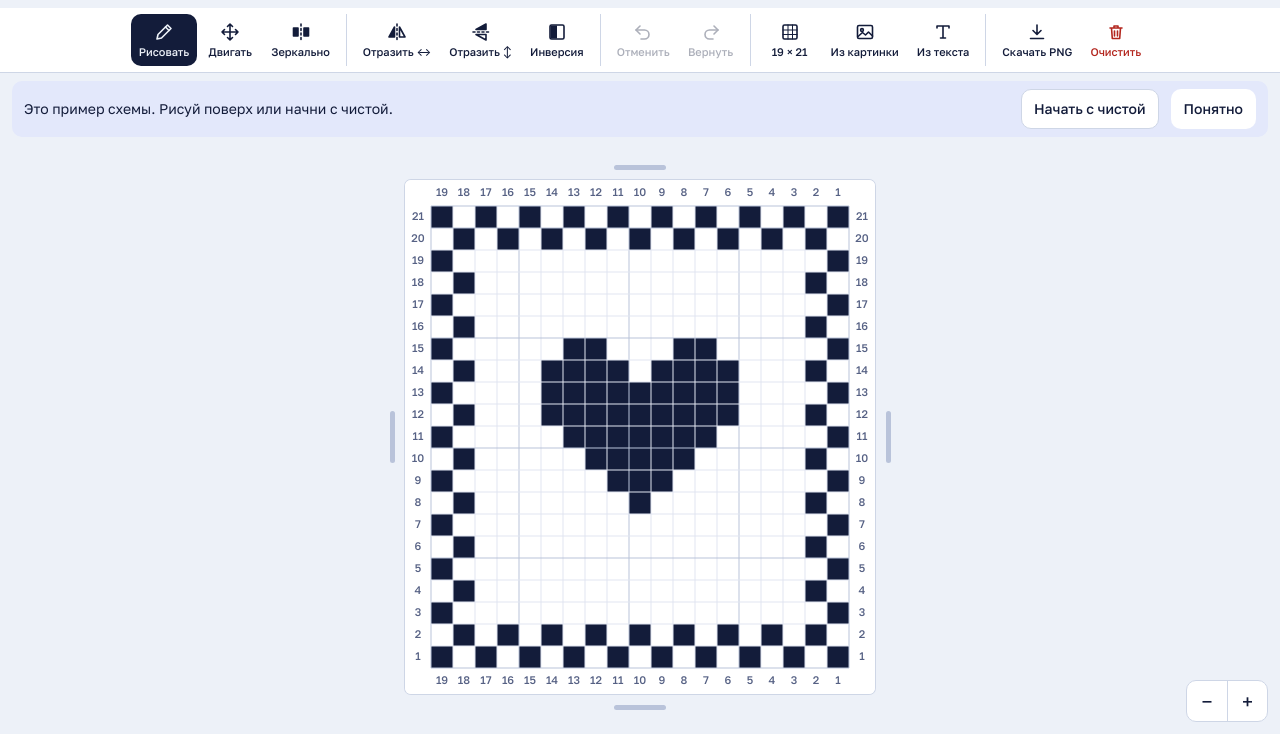
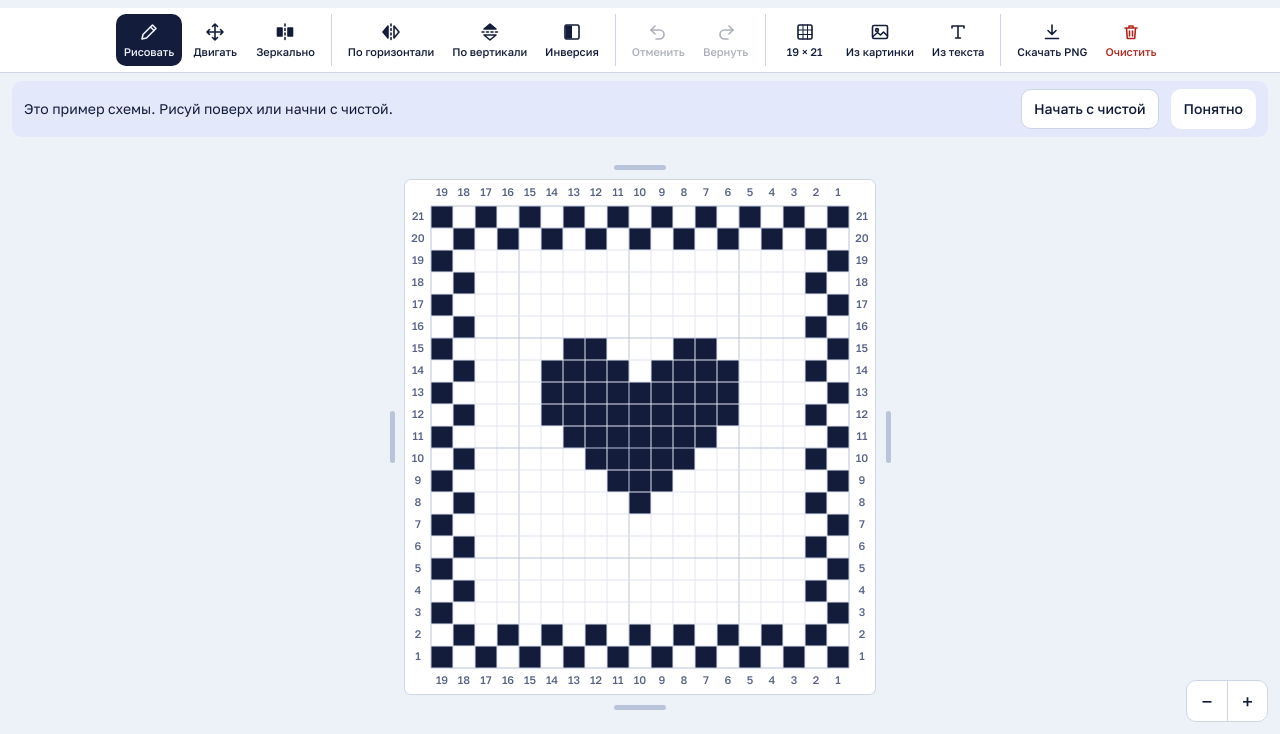
Before and after one commit to olgagamaiunova/setochka, a plain HTML site: page index.html in a window 1280 px wide. Shown: the part 66-800 px from the top of the page. Drawn offline with Linux system fonts and the light colour scheme; a web font is replaced by a local one.

Commit message:
Add files via upload

```diff
--- a/index.html
+++ b/index.html
@@ -212,8 +212,8 @@ dialog p{margin:0 0 12px;color:var(--muted);font-size:14px}
         <button class="tbtn mode" id="sym" title="Рисовать зеркально: что рисуешь слева, сразу появляется справа" aria-label="Рисовать зеркально: что рисуешь слева, сразу появляется справа" aria-pressed="false"><svg viewBox="0 0 20 20" aria-hidden="true" fill="none" stroke="currentColor" stroke-width="1.6" stroke-linecap="round" stroke-linejoin="round"><path d="M10 2v16" stroke-dasharray="2 2.5"/><rect x="2.5" y="6" width="4.5" height="8" fill="currentColor"/><rect x="13" y="6" width="4.5" height="8" fill="currentColor"/></svg><span>Зеркально</span></button>
       </div>
       <div class="tg">
-        <button class="tbtn" id="flipH" title="Отразить по горизонтали" aria-label="Отразить по горизонтали"><svg viewBox="0 0 20 20" aria-hidden="true" fill="none" stroke="currentColor" stroke-width="1.6" stroke-linecap="round" stroke-linejoin="round"><path d="M10 2v16" stroke-dasharray="2 2.5"/><path d="M7.5 5L2 15h5.5z" fill="currentColor"/><path d="M12.5 5L18 15h-5.5z"/></svg><span>Отразить ↔</span></button>
-        <button class="tbtn" id="flipV" title="Отразить по вертикали" aria-label="Отразить по вертикали"><svg viewBox="0 0 20 20" aria-hidden="true" fill="none" stroke="currentColor" stroke-width="1.6" stroke-linecap="round" stroke-linejoin="round"><path d="M2 10h16" stroke-dasharray="2 2.5"/><path d="M5 7.5L15 2v5.5z" fill="currentColor"/><path d="M5 12.5L15 18v-5.5z"/></svg><span>Отразить ↕</span></button>
+        <button class="tbtn" id="flipH" title="Отразить по горизонтали" aria-label="Отразить по горизонтали"><svg viewBox="0 0 20 20" aria-hidden="true" fill="none" stroke="currentColor" stroke-width="1.6" stroke-linecap="round" stroke-linejoin="round"><path d="M10 2v16" stroke-dasharray="2 2.5"/><path d="M7 4v12L2 10z" fill="currentColor"/><path d="M13 4v12l5-6z"/></svg><span>По горизонтали</span></button>
+        <button class="tbtn" id="flipV" title="Отразить по вертикали" aria-label="Отразить по вертикали"><svg viewBox="0 0 20 20" aria-hidden="true" fill="none" stroke="currentColor" stroke-width="1.6" stroke-linecap="round" stroke-linejoin="round"><path d="M2 10h16" stroke-dasharray="2 2.5"/><path d="M4 7h12l-6-5z" fill="currentColor"/><path d="M4 13h12l-6 5z"/></svg><span>По вертикали</span></button>
         <button class="tbtn" id="invert" title="Поменять местами полные и пустые клетки" aria-label="Поменять местами полные и пустые клетки"><svg viewBox="0 0 20 20" aria-hidden="true" fill="none" stroke="currentColor" stroke-width="1.6" stroke-linecap="round" stroke-linejoin="round"><rect x="3" y="3" width="14" height="14" rx="1.5"/><path d="M3.5 3.5h6.5v13H3.5z" fill="currentColor" stroke="none"/></svg><span>Инверсия</span></button>
       </div>
       <div class="tg">
```
